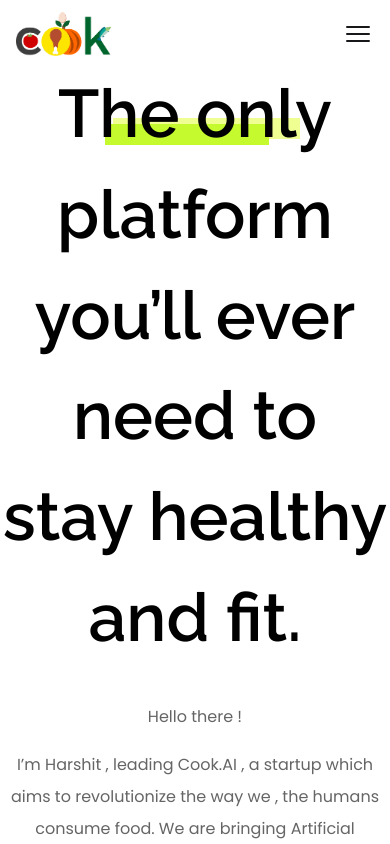
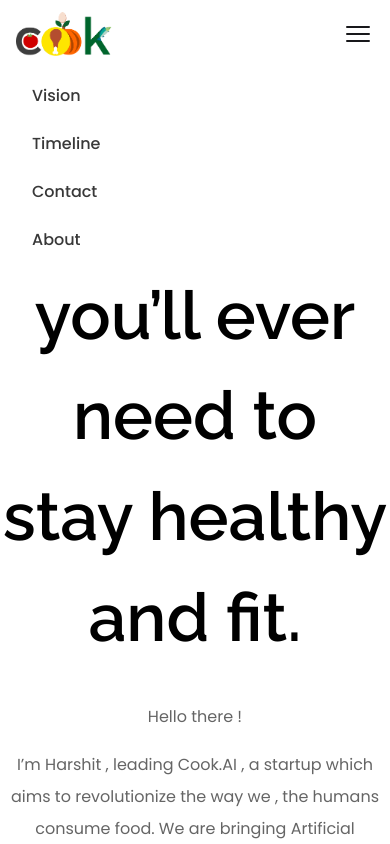
Before and after one commit to dibkb/cookai, a React (Vite) app: page / in a window 390 px wide. Both pictures are taken after a click on the icon 358 px from the left and 33 px from the top of the page. Shown: the top 844 px of the page. Built offline with nearby package versions, Linux system fonts and the light colour scheme.

Commit message:
rensopsive

```diff
--- a/src/components/Navbar/Navbar.jsx
+++ b/src/components/Navbar/Navbar.jsx
@@ -16,11 +16,11 @@ const Navbar = () => {
   });
   return (
     <nav className="z-10 fixed top-0 w-full px-4 lg:px-12 xl:px-24 2xl:px-64">
-      <div className="flex items-center justify-between mt-3">
+      <div className="flex items-center justify-between mt-3 relative">
         <img src={logo} alt="" width={97} className="select-none" />
         <div className="hidden gap-10 md:flex">{navItems}</div>
         {/* navbar on smaller screens */}
-        <div className=" md:hidden">
+        <div className="md:hidden">
           <Bars3Icon
             className={`h-8 w-8 cursor-pointer text-zinc-900 transition ease-in-out ${
               showMobile ? "rotate-180" : "rotate-0"
@@ -28,6 +28,11 @@ const Navbar = () => {
             onClick={() => setShowMobile((val) => !val)}
           />
         </div>
+        {showMobile && (
+          <div className="md:hidden flex flex-col absolute w-full top-12 right-0 bg-white gap-y-2 py-4">
+            {navItems}
+          </div>
+        )}
       </div>
     </nav>
   );
```
